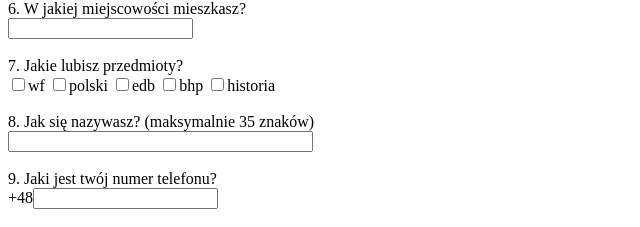
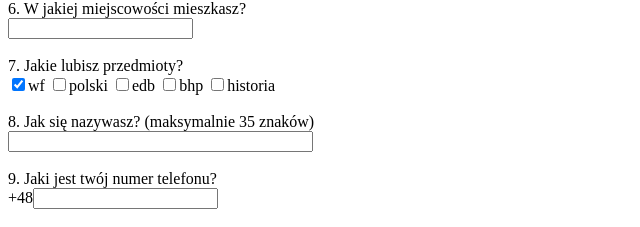
Before and after one commit to star123anis/wa.pierwszastrona, a plain HTML site: page formularz_rogowska.html in a window 1280 px wide. Shown: the part 468-695 px from the top of the page, 0-640 px from the left. Drawn offline with Linux system fonts and the light colour scheme.

Commit message:
Add files via upload

```diff
--- a/formularz_rogowska.html
+++ b/formularz_rogowska.html
@@ -53,7 +53,7 @@
 <br>
 <br>
 7. Jakie lubisz przedmioty?<br>
-<input type="checkbox" name="przedmiot">wf</input>
+<input type="checkbox" name="przedmiot" checked>wf</input>
 <input type="checkbox" name="przedmiot">polski</input>
 <input type="checkbox" name="przedmiot">edb</input>
 <input type="checkbox" name="przedmiot">bhp</input>
```
